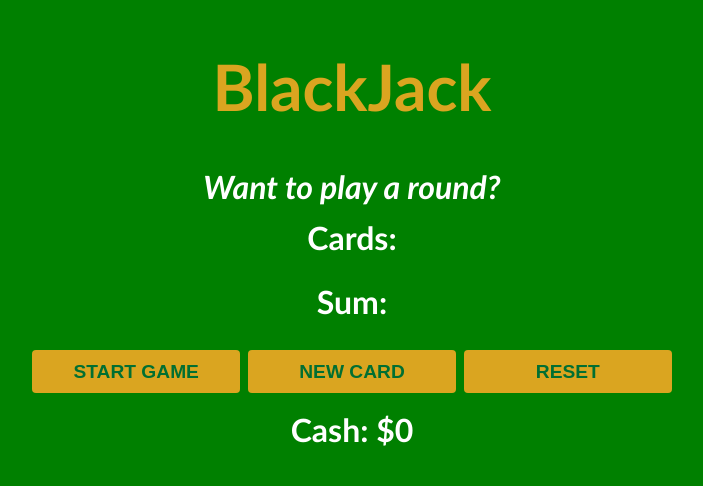
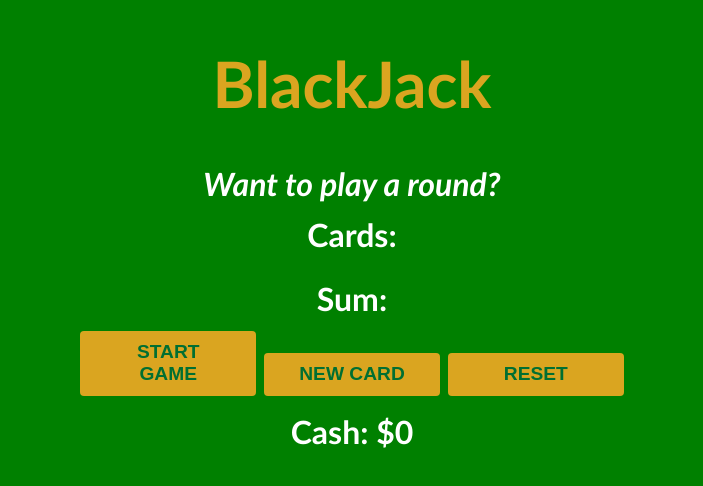
Before and after one commit to Joesef127/BlackJack, a plain HTML site: page index.html in a window 1280 px wide. Shown: the part 166-652 px from the top of the page, without its empty margins (288-991 px from the left). Drawn offline with Linux system fonts and the light colour scheme.

Commit message:
Update style.css

```diff
--- a/style.css
+++ b/style.css
@@ -90,7 +90,7 @@ p {
 
 button {
   color: #016f32;
-  width: 13rem;
+  width: 11rem;
   background: goldenrod;
   padding: 0.4rem 1.5rem;
   /* margin: 1rem 0; */
```
